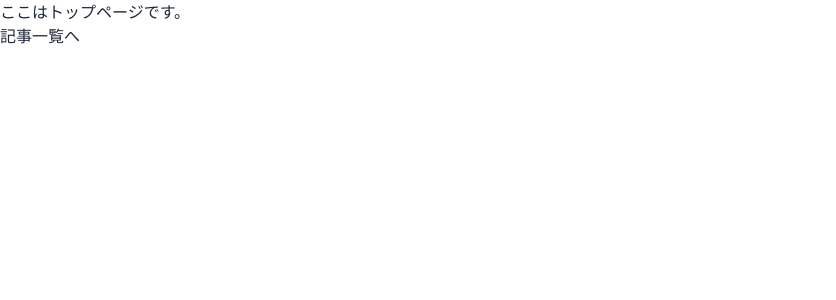
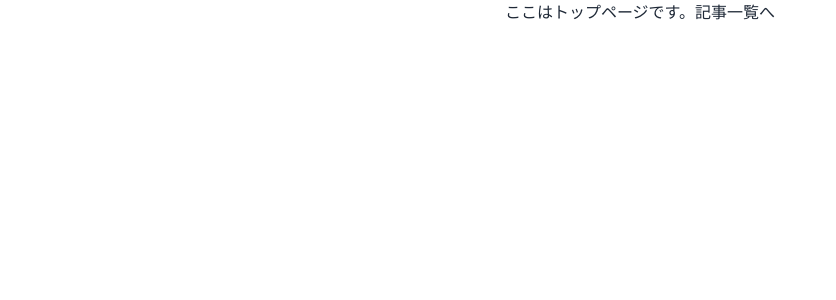
Before and after one commit to RyuRyuDX/myblog_on_nextjs, a Next.js app in the folder src/: page / in a window 1280 px wide. Shown: the top 300 px of the page, without its empty margins (0-836 px from the left). Built offline with nearby package versions, Linux system fonts and the light colour scheme.

Commit message:
データがセンターに来るかを確認

```diff
--- a/src/src/app/page.tsx
+++ b/src/src/app/page.tsx
@@ -2,7 +2,7 @@ import Link from "next/link";
 
 export default function Home() {
   return (
-    <main>
+    <main className="flex justify-center">
       <h1>ここはトップページです。</h1>
       <Link href="/blog">記事一覧へ</Link>
     </main>
```
